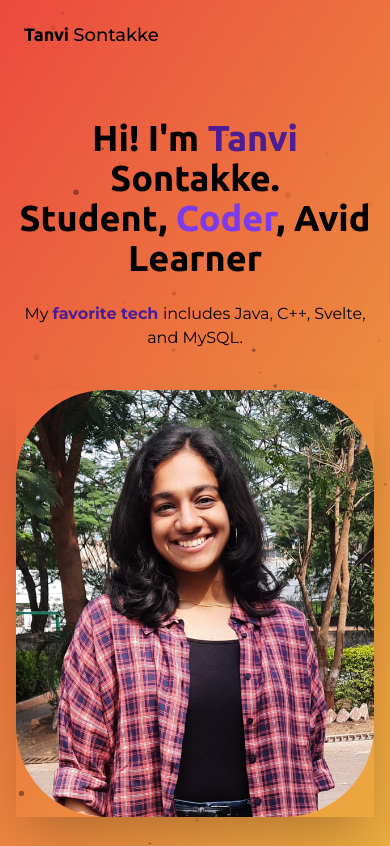
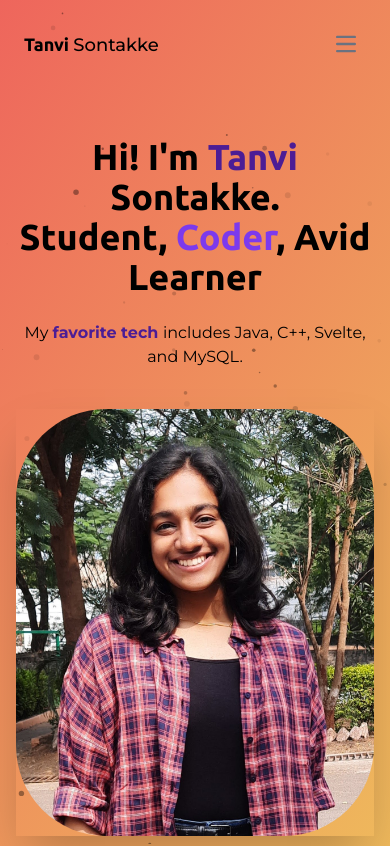
Before and after one commit to TanV-04/MyWebPortfolio, a SvelteKit app: page / in a window 390 px wide. Shown: the top 846 px of the page. Built offline with nearby package versions, Linux system fonts and the light colour scheme.

Commit message:
tenth commit

```diff
--- a/src/app.html
+++ b/src/app.html
@@ -7,7 +7,7 @@
 		integrity="sha512-Kef5sc7gfTacR7TZKelcrRs15ipf7+t+n7Zh6mKNJbmW+/RRdCW9nwfLn4YX0s2nO6Kv5Y2ChqgIakaC6PW09A=="
 		crossorigin="anonymous" referrerpolicy="no-referrer"></script>
 
-	<link rel="icon" type="image/svg+xml" href=src\lib\letter.svg />
+	<link rel="icon" type="image/svg+xml" href="/src/lib/letter.svg" />
 	<link rel="stylesheet" href="https://cdnjs.cloudflare.com/ajax/libs/font-awesome/6.5.2/css/all.min.css"
 		integrity="sha512-SnH5WK+bZxgPHs44uWIX+LLJAJ9/2PkPKZ5QiAj6Ta86w+fsb2TkcmfRyVX3pBnMFcV7oQPJkl9QevSCWr3W6A=="
 		crossorigin="anonymous" referrerpolicy="no-referrer" />
@@ -22,8 +22,6 @@
 	<link
 		href="https://fonts.googleapis.com/css2?family=Ubuntu:ital,wght@0,300;0,400;0,500;0,700;1,300;1,400;1,500;1,700&display=swap"
 		rel="stylesheet">
-
-	<link rel="icon" href="%sveltekit.assets%/favicon.png" />
 	<meta name="viewport" content="width=device-width, initial-scale=1" />
 
 	%sveltekit.head%
@@ -63,8 +61,8 @@
 		background: linear-gradient(124deg, #ff2400, #e81d1d, #e8b71d, #e3e81d, #1de83fa6, #1ddee8e4, #2b1de8, #dd00f3, #df00f3a1);
 		background-size: 200% 200%;
 		/* background-size: cover; */
-		opacity: 0.85;
-		animation: rainbow 26s ease infinite;
+		opacity: 0.72;
+		animation: rainbow 40s ease infinite;
 		color: black;
 		z-index: -1;
 
--- a/src/components/Header.svelte
+++ b/src/components/Header.svelte
@@ -7,6 +7,13 @@
     { name: "Blog", link: "/#blog" }, // target: "_blank"
     { name: "Contact me", link: "/#contactMe" },
   ];
+
+  let isMobileMenuOpen  = false;
+
+  function toggleMobileMenu() {
+    isMobileMenuOpen = !isMobileMenuOpen;
+  }
+
 </script>
 
 <!-- <header
@@ -14,23 +21,51 @@
 > -->
 
 <header
-  class={"sticky z-[10] top-0 duration-200 px-6 flex items-center justify-between border-b border-solid sm:hidden" +
+  class={"sticky z-[10] top-0 duration-200 px-6 flex items-center justify-between border-b border-solid" +
     (y > 0
       ? " py-4 bg-slate-950 border-violet-450 text-white"
-      : " py-6 bg-transparent border-transparent")}
->
+      : " py-6 bg-transparent border-transparent")}>
+
+  <!--logo and name-->
+
   <h1 class="font-medium" on:click={() => window.scrollTo(0, 0)}>
     <b class="font-bold ubuntu cursor-pointer">Tanvi</b> <span class="">Sontakke</span>
   </h1>
+
+  <!--mobile menu toggle button-->
+
+  <button type="button" class="inline-flex items-center p-2 w-10 h-10 justify-center text-sm text-gray-500 rounded-lg md:hidden hover:bg-gray-100 focus:outline-none focus:ring-2 focus:ring-gray-200 dark:text-gray-400 dark:hover:bg-gray-700 dark:focus:ring-gray-600" aria-controls="mobile-menu" aria-expanded={isMobileMenuOpen} on:click={toggleMobileMenu}>
+    <span class="sr-only">Open main menu</span>
+    <svg class="w-5 h-5" aria-hidden="true" xmlns="http://www.w3.org/2000/svg" fill="none" viewBox="0 0 17 14">
+      <path stroke="currentColor" stroke-linecap="round" stroke-linejoin="round" stroke-width="2" d="M1 1h15M1 7h15M1 13h15"/>
+    </svg>
+  </button>
+
+  <div class={`absolute top-0 left-0 w-full bg-white shadow-lg md:hidden ${isMobileMenuOpen ? 'block' : 'hidden'}`} id="mobile-menu">
+    <ul class="p-4">
+      {#each tabs as tab}
+        <li>
+          <a href={tab.link} class="block py-2 px-3 text-gray-900 rounded hover:bg-gray-100">{tab.name}</a>
+        </li>
+      {/each}
+    </ul>
+  </div>
+
+  <!--desktop menu-->
+
   <div class="sm:flex ml-auto pr-4 items-center gap-4 hidden">
     {#each tabs as tab, index}
-      <a href={tab.link} class="duration-200 hover:text-violet-500">
+      <a href={tab.link} class="duration-200 hover:text-violet-500 hidden sm:block">
         <p>{tab.name}</p>
       </a>
     {/each}
+
+
     <!-- <a href="#" onclick="navToSection('projects')" class="duration-200 hover:text-violet-500">Projects</a>
     <a href="#" onclick="navToSection('about')" class="duration-200 hover:text-violet-500">About Me</a>
     <a href="#" onclick="navToSection('contact')" class="duration-200 hover:text-violet-500">Contact Me</a> -->
+
+
   </div>
 </header>
 
@@ -41,14 +76,7 @@
     font-size: large;
   }
 
-  body {
-    margin: 0;
-    padding: 0;
-    font-size: 1rem;
-  }
-
-  header,
-  main {
+  header {
     width: 100%;
   }
 
@@ -59,4 +87,5 @@
   header.scrolled {
     background-color: #f5f5f5;
   }
+
 </style>
--- a/static/assets/particles.json
+++ b/static/assets/particles.json
@@ -26,7 +26,7 @@
       }
     },
     "opacity": {
-      "value": 0.6,
+      "value": 0.8,
       "random": false,
       "anim": {
         "enable": true,
```
